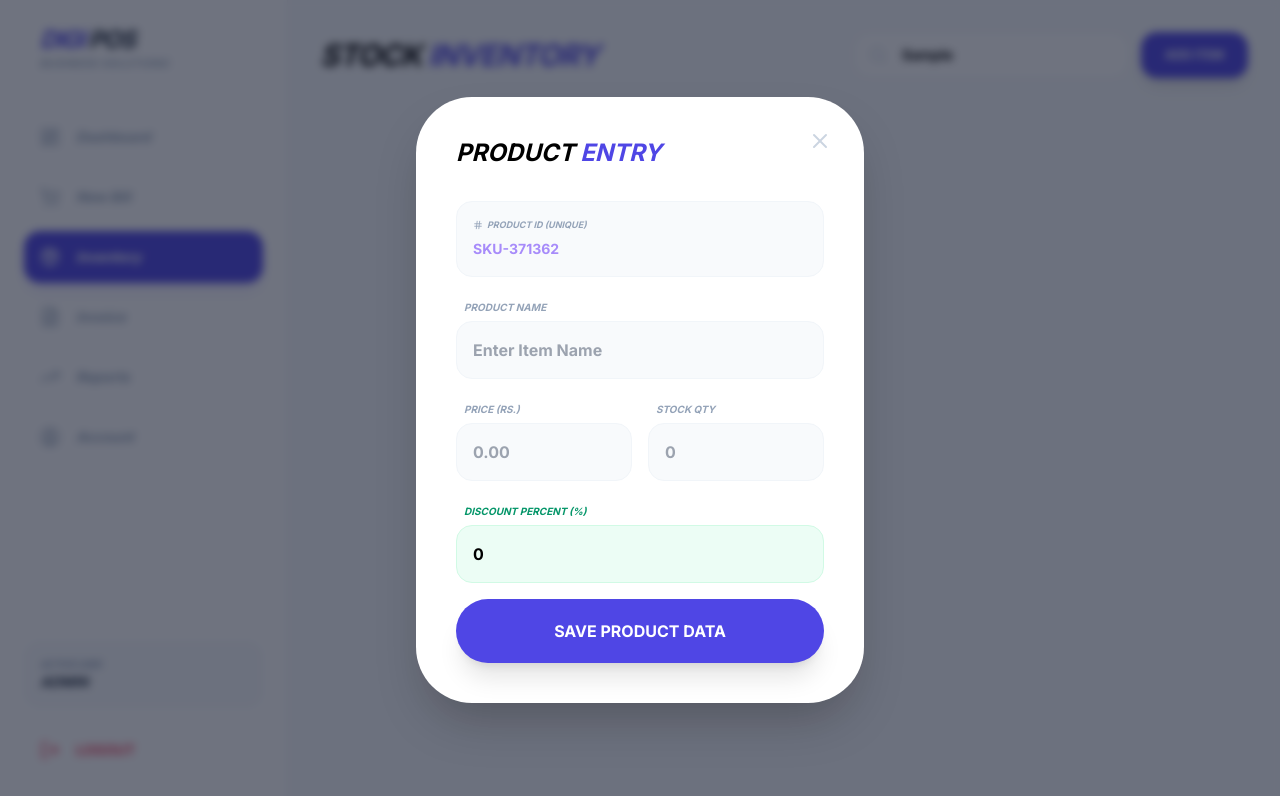
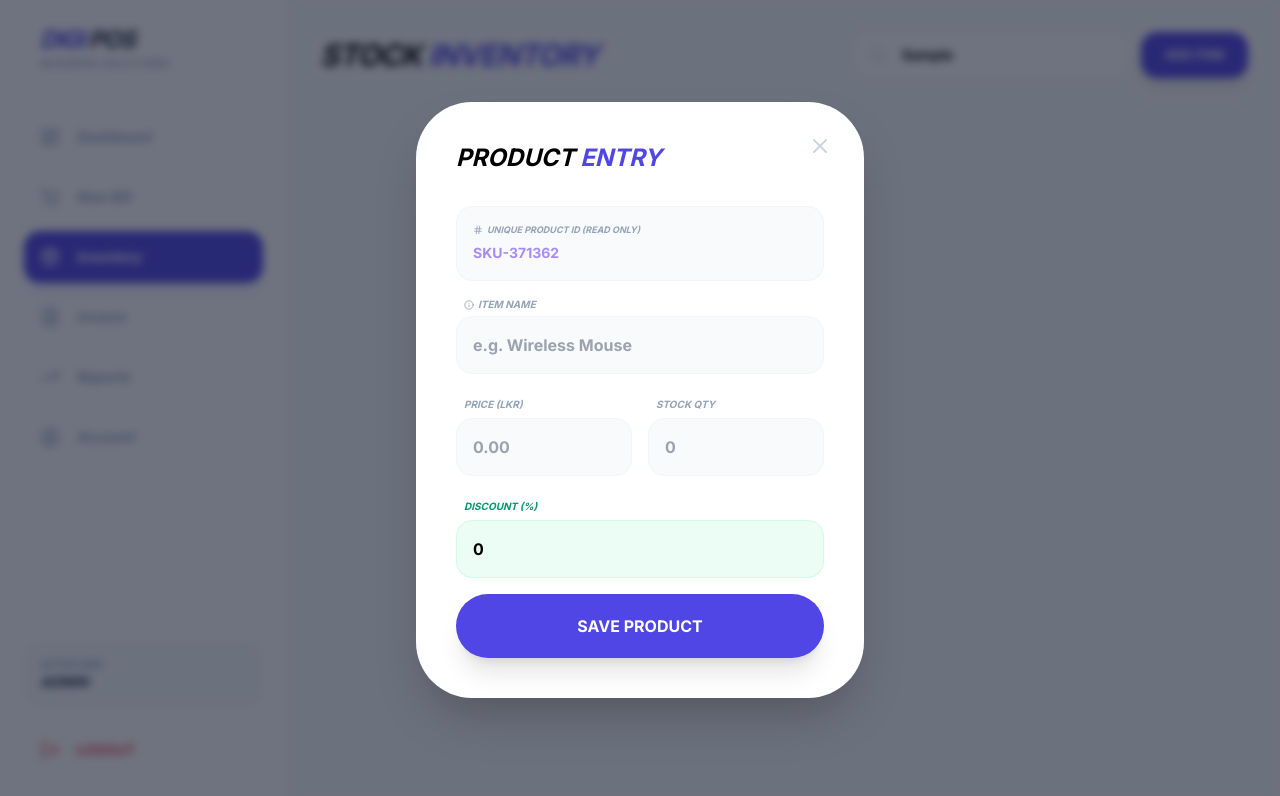
Before and after one commit to ThanushDev/Smart-POS-System, a React (Vite) app: page /inventory in a window 1280 px wide. Both pictures are taken after typing "Sample" into the empty fields and a click on the button "ADD ITEM". Shown: the top 796 px of the page. Built offline with nearby package versions, Linux system fonts and the light colour scheme; what @radix-ui/themes would draw is missing.

Commit message:
Update Inventory.tsx

```diff
--- a/src/pages/Inventory.tsx
+++ b/src/pages/Inventory.tsx
@@ -2,7 +2,7 @@ import React, { useState, useEffect, useRef } from 'react';
 import Sidebar from '../components/Sidebar';
 import PrintableBarcode from '../components/PrintableBarcode';
 import { useReactToPrint } from 'react-to-print';
-import { Package, X, Printer, Edit3, Hash, Search, Trash2, Tag } from 'lucide-react';
+import { Package, X, Printer, Edit3, Hash, Search, Trash2, Tag, Info } from 'lucide-react';
 import axios from 'axios';
 import { toast } from 'react-toastify';
 
@@ -19,7 +19,7 @@ const Inventory = () => {
   const user = JSON.parse(localStorage.getItem('user') || '{}');
   const API_URL = "/api/products";
 
-  // Navigation Logic (Arrow Keys)
+  // 1. Keyboard Navigation (Arrow Keys) & Increase/Decrease Fix
   const handleKeyDown = (e: React.KeyboardEvent) => {
     if (e.key === 'ArrowDown' || e.key === 'ArrowUp') {
       e.preventDefault();
@@ -39,41 +39,63 @@ const Inventory = () => {
 
   useEffect(() => { if (user.businessId) fetchProducts(); }, [user.businessId]);
 
+  // 2. Barcode Print Logic with 0.5s delay (Since script is in index.html)
   const handlePrint = useReactToPrint({
     content: () => printRef.current,
-    onBeforeGetContent: () => new Promise((resolve) => setTimeout(resolve, 300)), // Barcode draw wenna welawa
+    onBeforeGetContent: () => new Promise((resolve) => setTimeout(resolve, 500)),
     onAfterPrint: () => setSelectedProductForPrint(null)
   });
 
   const triggerPrint = (product: any) => {
     setSelectedProductForPrint(product);
-    setTimeout(() => { handlePrint(); }, 500);
+    setTimeout(() => { handlePrint(); }, 200);
   };
 
   const openModal = (product: any = null) => {
     if (product) {
       setEditingProduct(product);
-      setFormData({ name: product.name, code: product.code, price: product.price.toString(), qty: product.qty.toString(), discount: (product.discount || 0).toString() });
+      setFormData({
+        name: product.name,
+        code: product.code,
+        price: product.price.toString(),
+        qty: product.qty.toString(),
+        discount: (product.discount || 0).toString()
+      });
     } else {
       setEditingProduct(null);
-      setFormData({ name: '', code: `SKU-${Math.floor(100000 + Math.random() * 900000)}`, price: '', qty: '', discount: '0' });
+      setFormData({
+        name: '',
+        code: `SKU-${Math.floor(100000 + Math.random() * 900000)}`,
+        price: '',
+        qty: '',
+        discount: '0'
+      });
     }
     setShowModal(true);
   };
 
   const handleSubmit = async (e: React.FormEvent) => {
     e.preventDefault();
-    const payload = { ...formData, price: parseFloat(formData.price), qty: parseFloat(formData.qty), discount: parseFloat(formData.discount) || 0, businessId: user.businessId };
+    const payload = {
+      ...formData,
+      price: parseFloat(formData.price),
+      qty: parseFloat(formData.qty),
+      discount: parseFloat(formData.discount) || 0,
+      businessId: user.businessId
+    };
     try {
       if (editingProduct) await axios.put(`${API_URL}/${editingProduct._id}`, payload);
       else await axios.post(API_URL, payload);
       setShowModal(false);
       fetchProducts();
-      toast.success("Saved Successfully!");
+      toast.success("Inventory Updated!");
     } catch (err) { toast.error("Save failed!"); }
   };
 
-  const filteredProducts = products.filter(p => p.name.toLowerCase().includes(searchTerm.toLowerCase()) || p.code.toLowerCase().includes(searchTerm.toLowerCase()));
+  const filteredProducts = products.filter(p =>
+    p.name.toLowerCase().includes(searchTerm.toLowerCase()) ||
+    p.code.toLowerCase().includes(searchTerm.toLowerCase())
+  );
 
   return (
     <div className="flex h-screen bg-slate-50 italic font-sans">
@@ -93,7 +115,6 @@ const Inventory = () => {
         <div className="grid grid-cols-1 sm:grid-cols-2 lg:grid-cols-4 gap-6">
           {filteredProducts.map((p) => (
             <div key={p._id} className="bg-white p-6 rounded-[2.5rem] shadow-sm border border-slate-100 group relative hover:shadow-xl transition-all">
-              {/* Discount Label */}
               {p.discount > 0 && (
                 <div className="absolute top-4 right-4 bg-emerald-500 text-white px-3 py-1 rounded-full text-[10px] font-black flex items-center gap-1 shadow-md">
                   <Tag size={10}/> {p.discount}% OFF
@@ -105,7 +126,7 @@ const Inventory = () => {
                 <div className="flex gap-1 opacity-0 group-hover:opacity-100 transition-opacity">
                   <button onClick={() => triggerPrint(p)} className="p-2 text-slate-400 hover:text-indigo-600"><Printer size={18}/></button>
                   <button onClick={() => openModal(p)} className="p-2 text-slate-400 hover:text-amber-500"><Edit3 size={18}/></button>
-                  <button onClick={() => {if(window.confirm("Delete product?")) axios.delete(`${API_URL}/${p._id}`).then(fetchProducts)}} className="p-2 text-slate-400 hover:text-rose-500"><Trash2 size={18}/></button>
+                  <button onClick={() => {if(window.confirm("Delete item?")) axios.delete(`${API_URL}/${p._id}`).then(fetchProducts)}} className="p-2 text-slate-400 hover:text-rose-500"><Trash2 size={18}/></button>
                 </div>
               </div>
 
@@ -114,11 +135,11 @@ const Inventory = () => {
 
               <div className="mt-6 flex justify-between items-end border-t pt-4 border-slate-50">
                 <div>
-                  <p className="text-[9px] text-slate-400 font-black uppercase">Price</p>
+                  <p className="text-[9px] text-slate-400 font-black uppercase tracking-tighter">Price</p>
                   <p className="text-indigo-600 font-black text-lg">Rs.{p.price.toLocaleString()}</p>
                 </div>
                 <div className="text-right">
-                  <p className="text-[9px] text-slate-400 font-black uppercase">Qty</p>
+                  <p className="text-[9px] text-slate-400 font-black uppercase tracking-tighter">Stock</p>
                   <p className="text-xs font-black text-slate-400">{p.qty} PCS</p>
                 </div>
               </div>
@@ -126,7 +147,7 @@ const Inventory = () => {
           ))}
         </div>
 
-        {/* --- FIXED HIDDEN PRINT AREA --- */}
+        {/* --- HIDDEN PRINT AREA --- */}
         <div style={{ position: 'absolute', top: '-10000px', left: '-10000px' }}>
           <div ref={printRef}>
             {selectedProductForPrint && (
@@ -146,36 +167,62 @@ const Inventory = () => {
               <h2 className="text-2xl font-black uppercase mb-8 italic">Product <span className="text-indigo-600">Entry</span></h2>
 
               <form ref={formRef} onKeyDown={handleKeyDown} onSubmit={handleSubmit} className="space-y-4">
-                {/* Product Code - Read Only */}
+                {/* ID Label & Read-only Field */}
                 <div className="bg-slate-50 p-4 rounded-2xl border border-slate-100">
                   <label className="text-[9px] font-black uppercase text-slate-400 flex items-center gap-1 mb-1 italic">
-                    <Hash size={10}/> Product ID (Unique)
+                    <Hash size={10}/> Unique Product ID (Read Only)
                   </label>
                   <input type="text" readOnly className="w-full bg-transparent font-black text-sm outline-none text-indigo-400 cursor-not-allowed" value={formData.code} />
                 </div>
 
                 <div className="space-y-1">
-                  <label className="text-[10px] font-black text-slate-400 uppercase ml-2 italic">Product Name</label>
-                  <input className="w-full p-4 bg-slate-50 rounded-2xl outline-none font-bold border border-slate-100 focus:border-indigo-600 focus:bg-white transition-all" value={formData.name} onChange={(e) => setFormData({...formData, name: e.target.value})} placeholder="Enter Item Name" required />
+                  <label className="text-[10px] font-black text-slate-400 uppercase ml-2 italic flex items-center gap-1">
+                    <Info size={10}/> Item Name
+                  </label>
+                  <input className="w-full p-4 bg-slate-50 rounded-2xl outline-none font-bold border border-slate-100 focus:border-indigo-600 focus:bg-white transition-all" value={formData.name} onChange={(e) => setFormData({...formData, name: e.target.value})} placeholder="e.g. Wireless Mouse" required />
                 </div>
 
                 <div className="grid grid-cols-2 gap-4">
                   <div className="space-y-1">
-                    <label className="text-[10px] font-black text-slate-400 uppercase ml-2 italic">Price (Rs.)</label>
-                    <input type="number" step="any" onWheel={(e) => (e.target as HTMLInputElement).blur()} className="w-full p-4 bg-slate-50 rounded-2xl outline-none font-bold border border-slate-100 focus:border-indigo-600 [appearance:textfield] [&::-webkit-outer-spin-button]:appearance-none [&::-webkit-inner-spin-button]:appearance-none" value={formData.price} onChange={(e) => setFormData({...formData, price: e.target.value})} placeholder="0.00" required />
+                    <label className="text-[10px] font-black text-slate-400 uppercase ml-2 italic">Price (LKR)</label>
+                    <input
+                      type="number"
+                      step="any"
+                      onWheel={(e) => (e.target as HTMLInputElement).blur()}
+                      className="w-full p-4 bg-slate-50 rounded-2xl outline-none font-bold border border-slate-100 focus:border-indigo-600 [appearance:textfield] [&::-webkit-outer-spin-button]:appearance-none [&::-webkit-inner-spin-button]:appearance-none"
+                      value={formData.price}
+                      onChange={(e) => setFormData({...formData, price: e.target.value})}
+                      placeholder="0.00"
+                      required
+                    />
                   </div>
                   <div className="space-y-1">
                     <label className="text-[10px] font-black text-slate-400 uppercase ml-2 italic">Stock Qty</label>
-                    <input type="number" onWheel={(e) => (e.target as HTMLInputElement).blur()} className="w-full p-4 bg-slate-50 rounded-2xl outline-none font-bold border border-slate-100 focus:border-indigo-600 [appearance:textfield] [&::-webkit-outer-spin-button]:appearance-none [&::-webkit-inner-spin-button]:appearance-none" value={formData.qty} onChange={(e) => setFormData({...formData, qty: e.target.value})} placeholder="0" required />
+                    <input
+                      type="number"
+                      onWheel={(e) => (e.target as HTMLInputElement).blur()}
+                      className="w-full p-4 bg-slate-50 rounded-2xl outline-none font-bold border border-slate-100 focus:border-indigo-600 [appearance:textfield] [&::-webkit-outer-spin-button]:appearance-none [&::-webkit-inner-spin-button]:appearance-none"
+                      value={formData.qty}
+                      onChange={(e) => setFormData({...formData, qty: e.target.value})}
+                      placeholder="0"
+                      required
+                    />
                   </div>
                 </div>
 
                 <div className="space-y-1">
-                  <label className="text-[10px] font-black text-emerald-600 uppercase ml-2 italic">Discount Percent (%)</label>
-                  <input type="number" onWheel={(e) => (e.target as HTMLInputElement).blur()} className="w-full p-4 bg-emerald-50 rounded-2xl outline-none font-bold border border-emerald-100 focus:border-emerald-600 [appearance:textfield] [&::-webkit-outer-spin-button]:appearance-none [&::-webkit-inner-spin-button]:appearance-none" value={formData.discount} onChange={(e) => setFormData({...formData, discount: e.target.value})} placeholder="0" />
+                  <label className="text-[10px] font-black text-emerald-600 uppercase ml-2 italic">Discount (%)</label>
+                  <input
+                    type="number"
+                    onWheel={(e) => (e.target as HTMLInputElement).blur()}
+                    className="w-full p-4 bg-emerald-50 rounded-2xl outline-none font-bold border border-emerald-100 focus:border-emerald-600 [appearance:textfield] [&::-webkit-outer-spin-button]:appearance-none [&::-webkit-inner-spin-button]:appearance-none"
+                    value={formData.discount}
+                    onChange={(e) => setFormData({...formData, discount: e.target.value})}
+                    placeholder="0"
+                  />
                 </div>
 
-                <button type="submit" className="w-full py-5 bg-indigo-600 text-white rounded-[2rem] font-black uppercase shadow-xl hover:bg-indigo-700 transition-all mt-4">Save Product Data</button>
+                <button type="submit" className="w-full py-5 bg-indigo-600 text-white rounded-[2rem] font-black uppercase shadow-xl hover:bg-indigo-700 transition-all mt-4">Save Product</button>
               </form>
             </div>
           </div>
```
